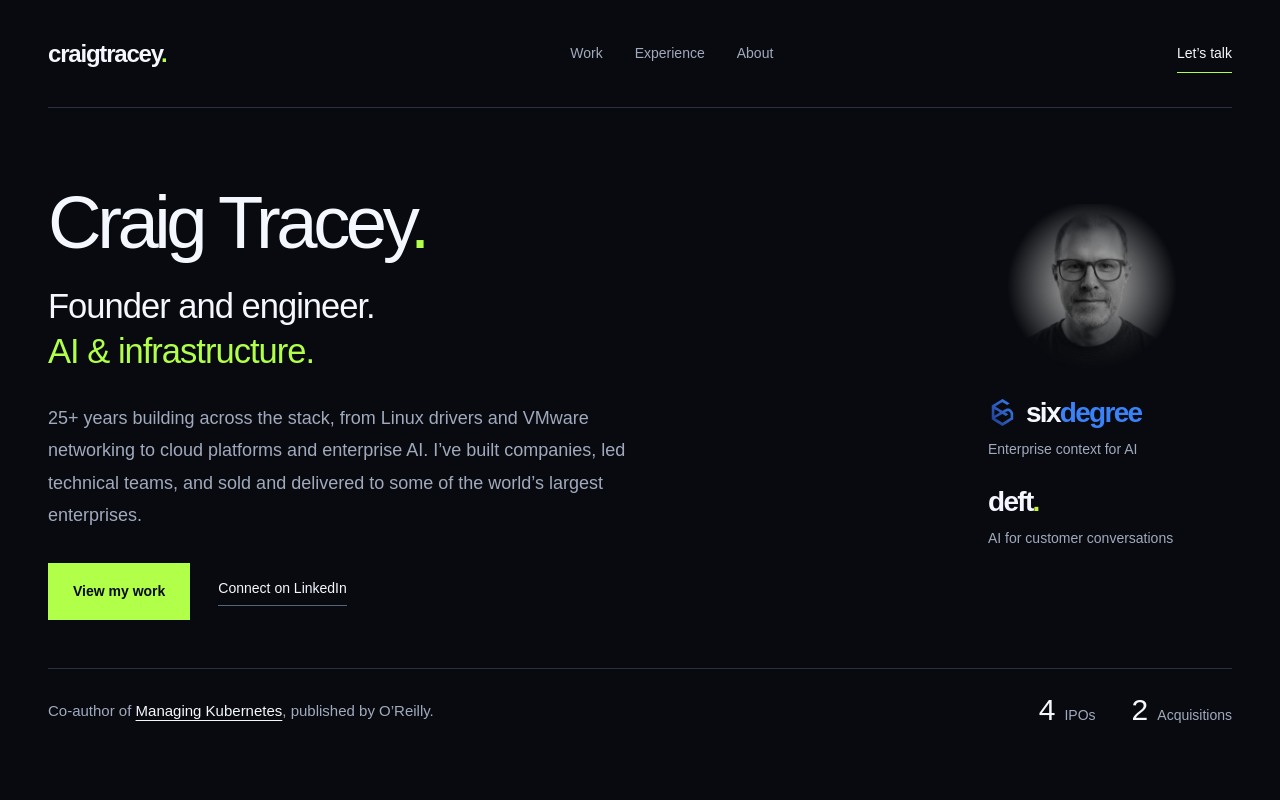
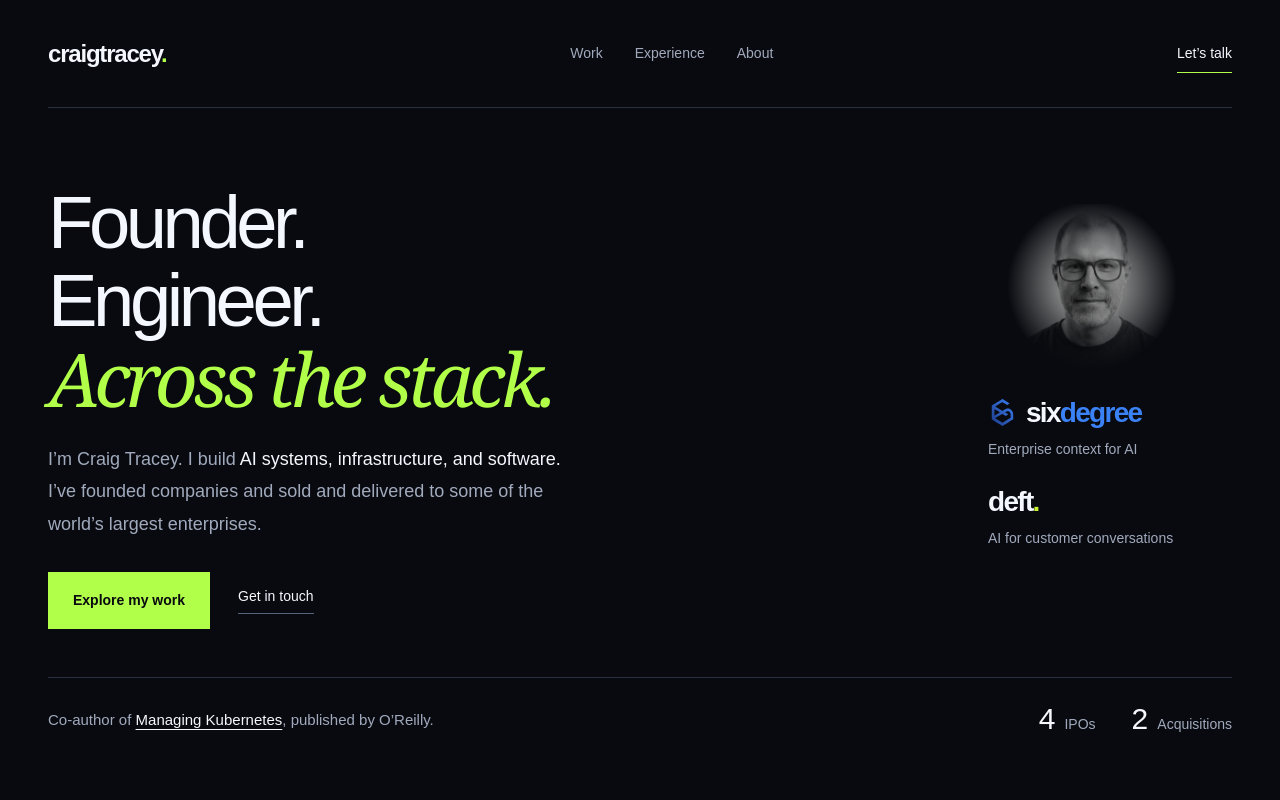
Before and after one commit to craigtracey/craigtracey.com, a Next.js app: page / in a window 1280 px wide. Shown: the top 800 px of the page. Built offline with nearby package versions, Linux system fonts and the light colour scheme.

Commit message:
Restore the original Founder and Engineer hero

```diff
--- a/src/app/globals.css
+++ b/src/app/globals.css
@@ -837,16 +837,8 @@ em {
   font-weight: 500;
   margin-bottom: 22px;
 }
-.hero-personal h1 > span { color: var(--accent); }
-.hero-role {
-  font-size: clamp(27px, 2.7vw, 36px);
-  line-height: 1.3;
-  letter-spacing: -1px;
-  margin-bottom: 28px;
-}
-.hero-role > span { color: var(--accent); }
 .hero-personal .hero-description {
-  max-width: 620px;
+  max-width: 54ch;
   font-size: 18px;
   line-height: 1.8;
   margin: 0;
@@ -896,7 +888,6 @@ em {
 @media (max-width: 760px) {
   .hero-personal { grid-template-columns: 1fr; padding-top: 44px; row-gap: 36px; }
   .hero-personal h1 { font-size: clamp(46px, 11.5vw, 72px); margin-bottom: 18px; }
-  .hero-role { font-size: 27px; margin-bottom: 24px; }
   .hero-personal .hero-description { font-size: 16px; }
   .hero-personal .hero-actions { gap: 24px; margin-top: 28px; }
   .hero-side { display: grid; grid-template-columns: 96px minmax(0, 1fr); gap: 28px; padding-top: 0; align-items: center; }
--- a/src/app/page.tsx
+++ b/src/app/page.tsx
@@ -65,10 +65,9 @@ export default function Home() {
       <main id="main">
         <section className="hero hero-personal shell" aria-labelledby="hero-title">
           <div className="hero-main">
-            <h1 id="hero-title">Craig Tracey<span>.</span></h1>
-            <p className="hero-role">Founder and engineer.<br /><span>AI & infrastructure.</span></p>
-            <p className="hero-description">25+ years building across the stack, from Linux drivers and VMware networking to cloud platforms and enterprise AI. I’ve built companies, led technical teams, and sold and delivered to some of the world’s largest enterprises.</p>
-            <div className="hero-actions"><a className="button" href="#work">View my work</a><a className="text-link" href={CONTACT_URL}>Connect on LinkedIn</a></div>
+            <h1 id="hero-title">Founder.<br />Engineer.<br /><em>Across the stack.</em></h1>
+            <p className="hero-description">I’m Craig Tracey. I build <strong>AI systems, infrastructure, and software.</strong> I’ve founded companies and sold and delivered to some of the world’s largest enterprises.</p>
+            <div className="hero-actions"><a className="button" href="#work">Explore my work</a><a className="text-link" href={CONTACT_URL}>Get in touch</a></div>
           </div>
           <aside className="hero-side" aria-label="Craig Tracey and current projects">
             <Image className="portrait" src="/images/craig-tracey.webp" alt="Craig Tracey" width={720} height={720} priority unoptimized />
```
